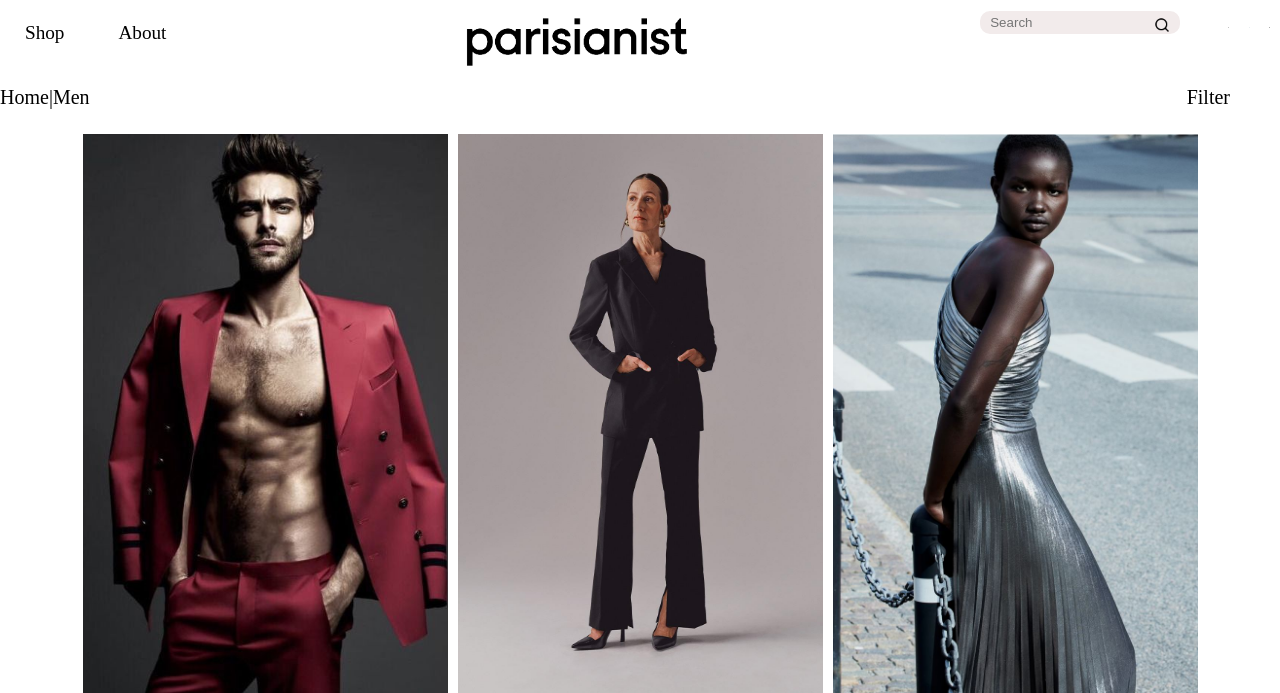
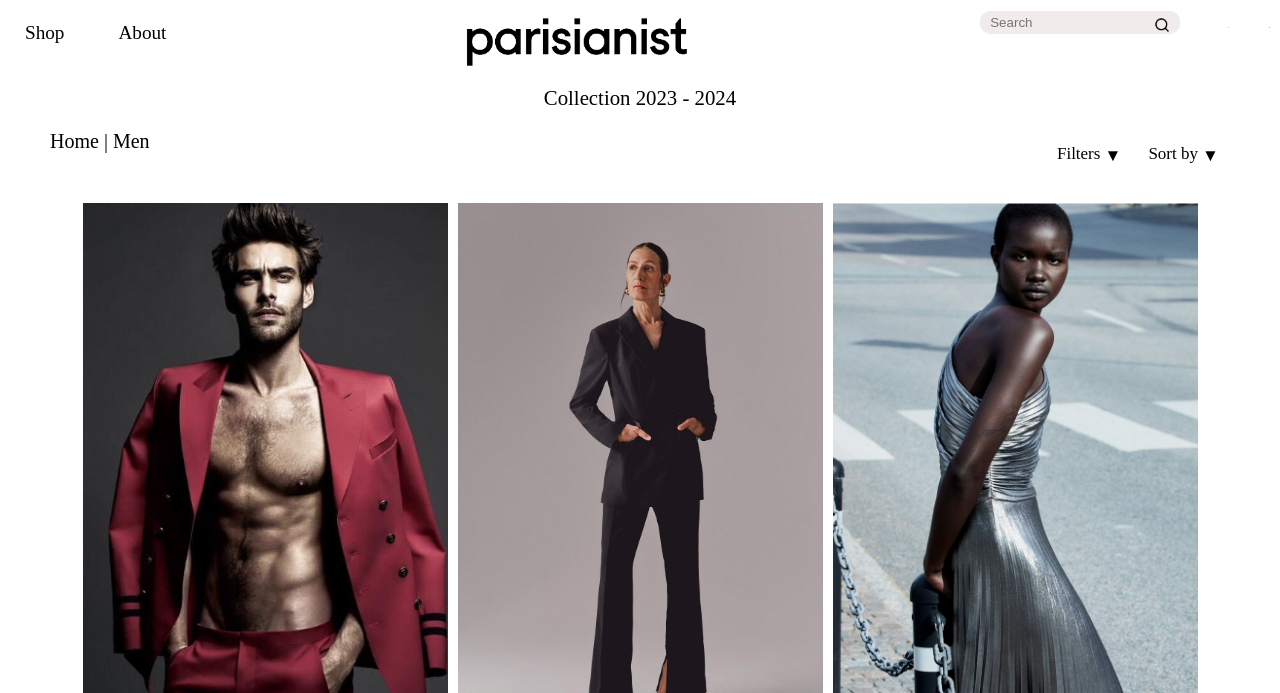
Before and after one commit to Yekpahi/parisanist, a Django app: page /store/ in a window 1280 px wide. Shown: the top 693 px of the page. Run offline with Django 4.2, Linux system fonts and the light colour scheme.

Commit message:
continue on shop page

```diff
--- a/static/css/store/store.css
+++ b/static/css/store/store.css
@@ -9,6 +9,19 @@
 body {
   height: 100vh;
 }
+
+/* Start Collection part*/
+.collectionclass {
+  display: flex;
+  justify-content: center;
+  margin-top: 20px;
+}
+
+.collectionclass p{
+ font-size: 1.3rem;
+}
+/* End Collection part*/
+
 /* Gallery */
 .gallery {
   position: relative;
@@ -40,21 +53,18 @@ body {
   opacity: 0;
 }
 .item .product-name-price-heartimage ul {
-
   list-style: none;
   display: flex;
   justify-content: space-between;
-  color: white;
 
-  padding-left:10px;
+  padding-left: 10px;
   padding-right: 10px;
 }
 
 .item .product-name-price-heartimage li {
-
   transform: translateY(487px);
-	color: white;
-	opacity: 1;
+  color: rgb(0, 0, 0);
+  opacity: 0.7;
 }
 
 .item .product-name-price-heartimage img {
@@ -65,7 +75,7 @@ body {
   left: 88%;
 }
 .item .product-name-price-heartimage:hover {
-	opacity:1;
+  opacity: 1;
 }
 
 /* Cat filters sort by */
@@ -88,17 +98,132 @@ body {
 .category-part > ul {
   display: flex;
   flex-direction: row;
+  margin-left: 50px;
 }
+
+.category-part > ul li {
+  margin-right: 5px;
+}
+
 
 /* filter et trier*/
 .filter-sortby-container {
   display: flex;
+  margin-right: 50px;
 }
 
-.filter-sortby-container span {
-  margin-right: 25px;
+.dropdown {
+  overflow: hidden;
 }
 
-.filter-sortby-container span .filters {
+.dropbtn::after {
+  content: "\0025BC";
+  transition: 0.2s;
+  position: absolute;
+  padding: 2px 4px 0px 4px;
+}
+
+.dropbtn::after:hover {
+  transform: rotate(-180deg);
+}
+
+.dropdown:hover .dropbtn::after {
+  transform: rotate(-180deg);
+}
+
+.dropdown .dropbtn {
+  font-size: 17px;
+  color: rgb(0, 0, 0);
+  padding: 14px 32px 14px 16px;
+  background-color: inherit;
+  font-family: inherit;
+  margin: 0;
+  display: inline-block;
+}
+
+.dropdown:hover .dropdown-content {
+  display: block;
+}
+
+.dropdown-content {
+  margin-top: 2px;
+  display: none;
+  border-radius: 15px;
+  box-shadow: rgba(0, 0, 0, 0.16) 0px 3px 6px, rgba(0, 0, 0, 0.23) 0px 3px 6px;
+  position: absolute;
+  background-color: #f9f9f9;
+  min-width: 160px;
+  box-shadow: 0px 8px 16px 0px rgba(0, 0, 0, 0.2);
+  z-index: 1;
+}
+
+
+.rad-label {
   display: flex;
+  align-items: center;
+
+  border-radius: 100px;
+  padding: 14px 16px;
+  margin: 10px 0;
+
+  cursor: pointer;
+  transition: .3s;
 }
+
+.rad-label:hover,
+.rad-label:focus-within {
+  background: hsla(0, 0%, 80%, .14);
+}
+
+.rad-input {
+  position: absolute;
+  left: 0;
+  top: 0;
+  width: 1px;
+  height: 1px;
+  opacity: 0;
+  z-index: -1;
+}
+
+.rad-design {
+  width: 22px;
+  height: 22px;
+  border-radius: 100px;
+
+  background: linear-gradient(to right bottom, hsl(154, 97%, 62%), hsl(225, 97%, 62%));
+  position: relative;
+}
+
+.rad-design::before {
+  content: '';
+
+  display: inline-block;
+  width: inherit;
+  height: inherit;
+  border-radius: inherit;
+
+  background: hsl(0, 0%, 90%);
+  transform: scale(1.1);
+  transition: .3s;
+}
+
+.rad-input:checked+.rad-design::before {
+  transform: scale(0);
+}
+
+.rad-text {
+  color: hsl(0, 0%, 60%);
+  margin-left: 14px;
+  letter-spacing: 3px;
+  font-size: 18px;
+  font-weight: 900;
+  transition: .3s;
+}
+
+.rad-input:checked~.rad-text {
+  color: hsl(0, 0%, 40%);
+}
+
+.sortby {
+  transform: translateX(-120px);
+}
--- a/templates/store/store.html
+++ b/templates/store/store.html
@@ -1,5 +1,11 @@
 {% extends '../main.html' %} {% load static %} {% block content %}
 <link rel="stylesheet" href=" {% static 'css/store/store.css' %}" />
+
+<!--- Start Collection slogan -->
+<section class="collectionclass">
+  <p>Collection 2023 - 2024</p>
+</section>
+<!--- End Collection slogan -->
 <section class="list-cat-filter-sortby-section">
   <ul class="list-cat-filter-sortby">
     <li class="category-part">
@@ -11,27 +17,49 @@
     </li>
     <li class="filter-sortby-part">
       <div class="filter-sortby-container">
-        <span>
-          <div class="filters">
-            <label for="">Filter</label>
-            <span class="arroUp"></span>
+        <div class="dropdown">
+          <a class="dropbtn">Filters</a>
+          <div class="dropdown-content">
+            <label class="rad-label">
+              <input type="radio" class="rad-input" name="rad">
+              <div class="rad-design"></div>
+              <div class="rad-text">XS</div>
+            </label>
+
+            <label class="rad-label">
+              <input type="radio" class="rad-input" name="rad">
+              <div class="rad-design"></div>
+              <div class="rad-text">M</div>
+            </label>
+
+            <label class="rad-label">
+              <input type="radio" class="rad-input" name="rad">
+              <div class="rad-design"></div>
+              <div class="rad-text">XL</div>
+            </label>
+
+            <label class="rad-label">
+              <input type="radio" class="rad-input" name="rad">
+              <div class="rad-design"></div>
+              <div class="rad-text">XXL</div>
+            </label>
           </div>
-
-          <ul class="list-of-contents">
-            <li></li>
-            <li></li>
-          </ul>
-        </span>
-        <!---
-           <span>
-          <label for="sortby">Sort by</label>
-          <div class="arroUp"> <div></div></div>
-          <ul class="list-of-contents">
-            <li></li>
-            <li></li>
-          </ul>
-          ---->
-        </span>
+      </div>
+      <div class="dropdown">
+        <a class="dropbtn">Sort by</a>
+        <div class="dropdown-content sortby">
+          <label class="rad-label">
+            <input type="radio" class="rad-input" name="rad">
+            <div class="rad-design"></div>
+            <div class="rad-text">Ascending price</div>
+          </label>
+          <label class="rad-label">
+            <input type="radio" class="rad-input" name="rad">
+            <div class="rad-design"></div>
+            <div class="rad-text">Descending price</div>
+          </label>
+        </div>
+    </div>
       </div>
     </li>
   </ul>
```
Lines whose indentation alone changed are shown as unchanged.
